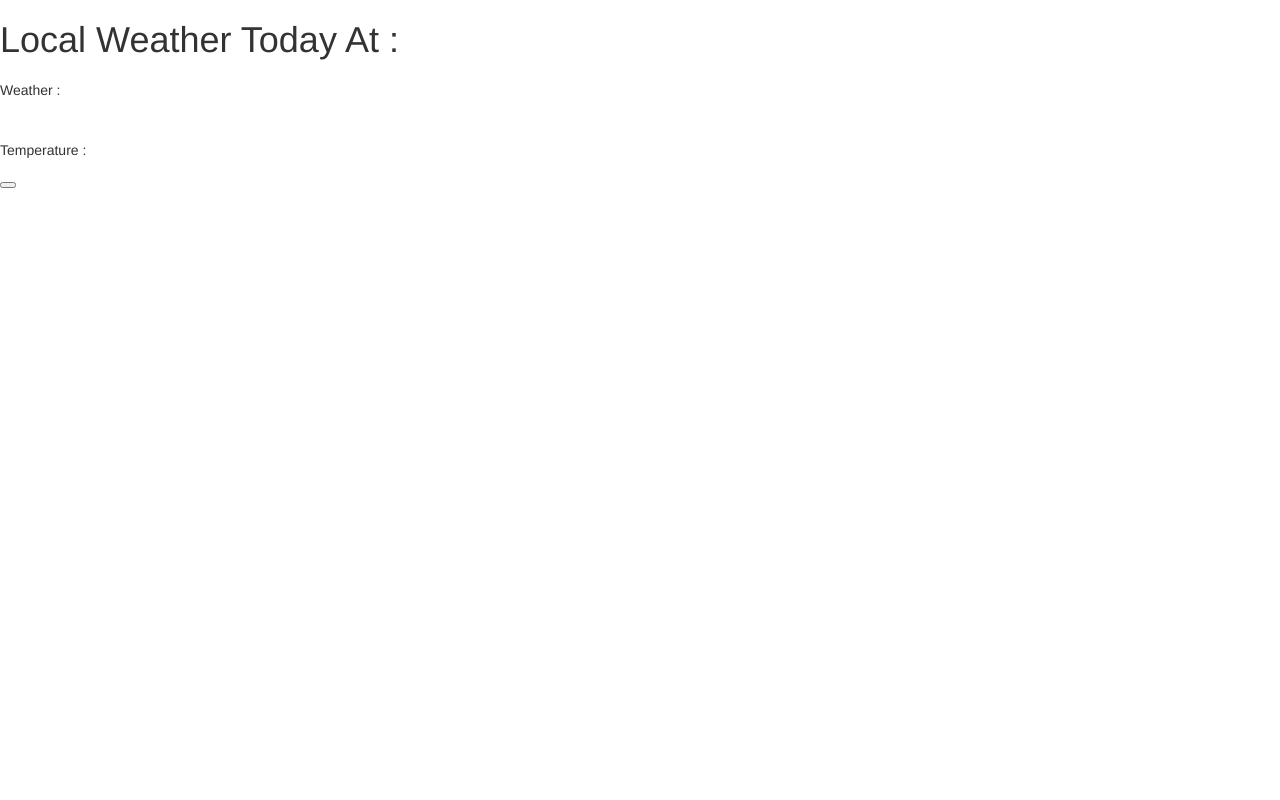
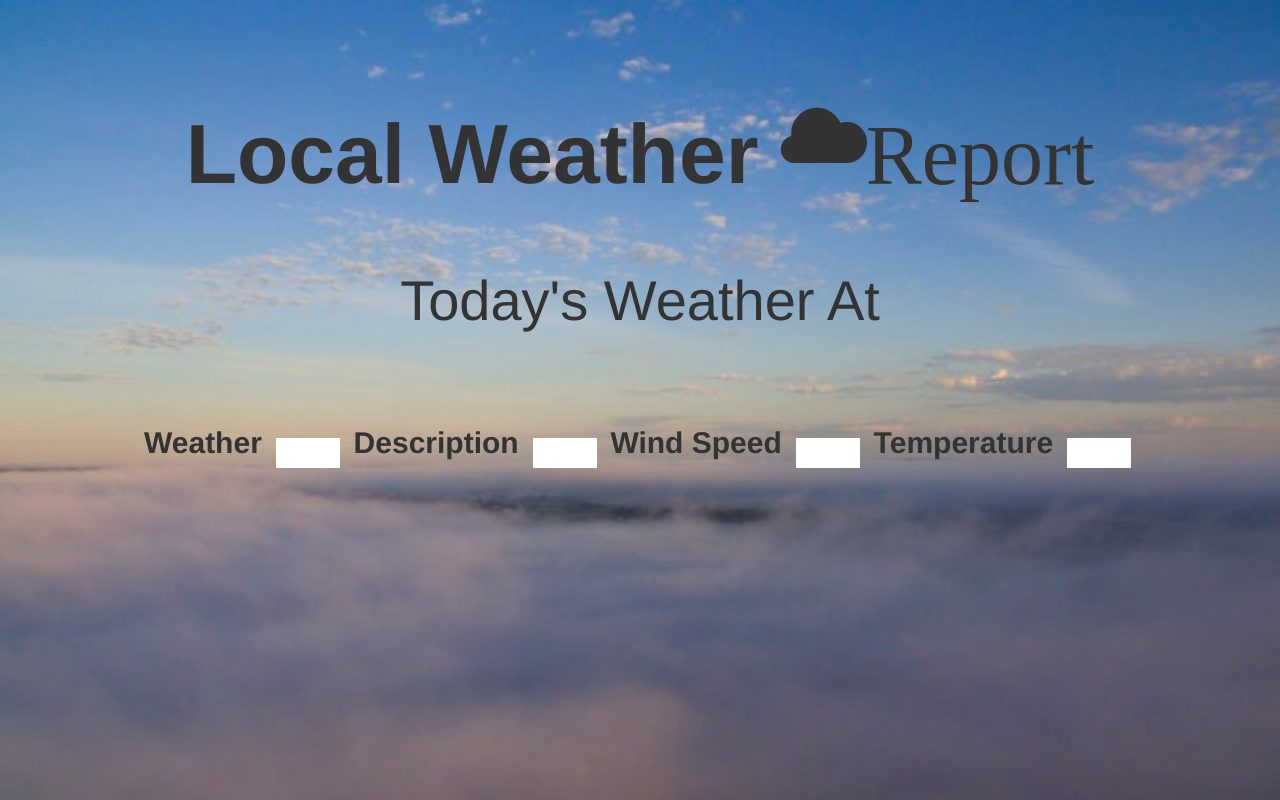
Before and after one commit to surekhasrinivasan/WeatherAppProject, a plain HTML site: page index.html in a window 1280 px wide. Drawn offline with nearby package versions, Linux system fonts and the light colour scheme.

Commit message:
Weather APP showing local weather report

```diff
--- a/index.html
+++ b/index.html
@@ -6,22 +6,30 @@
 	<meta content="ie=edge" http-equiv="X-UA-Compatible">
 	<title>Weather App</title>
 	<link href="https://maxcdn.bootstrapcdn.com/bootstrap/3.3.7/css/bootstrap.min.css" rel="stylesheet">
-	<link href="style.css" rel="stylesheet">
-	<!--REQUIREMENTS
-  	    Page requires a key.js file with the following format
+	<link href="style.css" rel="stylesheet"><!--REQUIREMENTS
+        Page requires a key.js file with the following format
         var APIKEY="apikey from openweathermap.org" -->
 </head>
 <body>
-	<h1>Local Weather Today At :</h1>
-	<div>
-		<h2 id ="location"></h2>
-		<p>Weather : <p id="weather"></p><img id ="icon"></p>
-		<p id='weatherdes'></p>
-        <p>Temperature : </p>
-        <button id = "temp"></button>
-        <!--<button id ="function">Temperature in &#8457</button>-->
-        <p id="demo"></p>
-    </div>
+	<div class="container-fluid text-center">
+		<h1>Local Weather <i class="glyphicon glyphicon-cloud">Report</i></h1><br>
+		<br>
+		<h2>Today's Weather At</h2><br>
+		<h2 id="location"></h2><img id="icon"><br>
+		<br>
+		<div>
+			<ul class="list-inline">
+				<li>Weather</li>
+				<li style="list-style: none"><button class="button" id="weather"></button></li>
+				<li>Description</li>
+				<li style="list-style: none"><button class="button" id="weatherdes"></button></li>
+				<li>Wind Speed</li>
+				<li style="list-style: none"><button class="button" id="windspeed"></button></li>
+				<li>Temperature</li>
+				<li style="list-style: none"><input id="temptype" type="hidden" value="C"> <button class="button" id="temp" value='celsius'></button></li>
+			</ul>
+		</div>
+	</div>
 	<script src="https://ajax.googleapis.com/ajax/libs/jquery/3.2.1/jquery.min.js">
 	</script>
 	<script src="https://maxcdn.bootstrapcdn.com/bootstrap/3.3.7/js/bootstrap.min.js">
--- a/index.js
+++ b/index.js
@@ -3,10 +3,8 @@ $(document).ready(function() {
 	var lati, long;
 	if (navigator.geolocation) {
 		navigator.geolocation.getCurrentPosition(function(position) {
-			console.log("gotlocation");
 			lati = position.coords.latitude;
 			long = position.coords.longitude;
-			//$("#data").html("latitude: " + lati + "<br>longitude: " + long);
 			$.ajax({
 				method: "GET",
 				url: "https://api.openweathermap.org/data/2.5/weather",
@@ -17,17 +15,24 @@ $(document).ready(function() {
 					appid: APIKEY
 				},
 				success: function(data) {
-					console.log(data);
 					document.getElementById('location').innerHTML = data.name;
 					document.getElementById('weather').innerHTML = data.weather[0].main;
 					document.getElementById('weatherdes').innerHTML = data.weather[0].description;
+					document.getElementById('windspeed').innerHTML = data.wind.speed;
 					document.getElementById('icon').src = "https://openweathermap.org/img/w/" + data.weather[0].icon + ".png";
 					document.getElementById('temp').innerHTML = data.main.temp + "&#8451";
-					$("#temp").click (function(){
+					$('#temp').click(function() {
+						var ctemp = data.main.temp;
 						var ftemp = data.main.temp * 1.8 + 32;
-						document.getElementById('temp').innerHTML = ftemp + "&#8457";
+						var tempType = $("#temptype").val();
+						if (tempType == "C") {
+							document.getElementById('temp').innerHTML = ftemp + "&#8457";
+							$("#temptype").val("F");
+						} else {
+							document.getElementById('temp').innerHTML = ctemp + "&#8451";
+							$("#temptype").val("C");
+						}
 					});
-
 				}
 			});
 		});
--- a/style.css
+++ b/style.css
@@ -1,3 +1,29 @@
-p:{
-    display: inline;
+body {
+	margin-top: 80px;
+	background-image: url("photo-1.jpg");
+	background-repeat: no-repeat;
+	background-size: cover;
 }
+h1 {
+	display: block;
+	font-size: 6em;
+	font-weight: bold;
+}
+h2 {
+	display: block;
+	font-size: 4em;
+}
+ul li {
+	font-weight: bold;
+	font-size: 30px;
+}
+.button {
+	background-color: white;
+	border: none;
+	color: blue;
+	padding: 15px 32px;
+	text-align: center;
+	text-decoration: none;
+	display: inline-block;
+	font-size: 25px;
+}
```
Also changed, not shown: photo-1.jpg (added).
